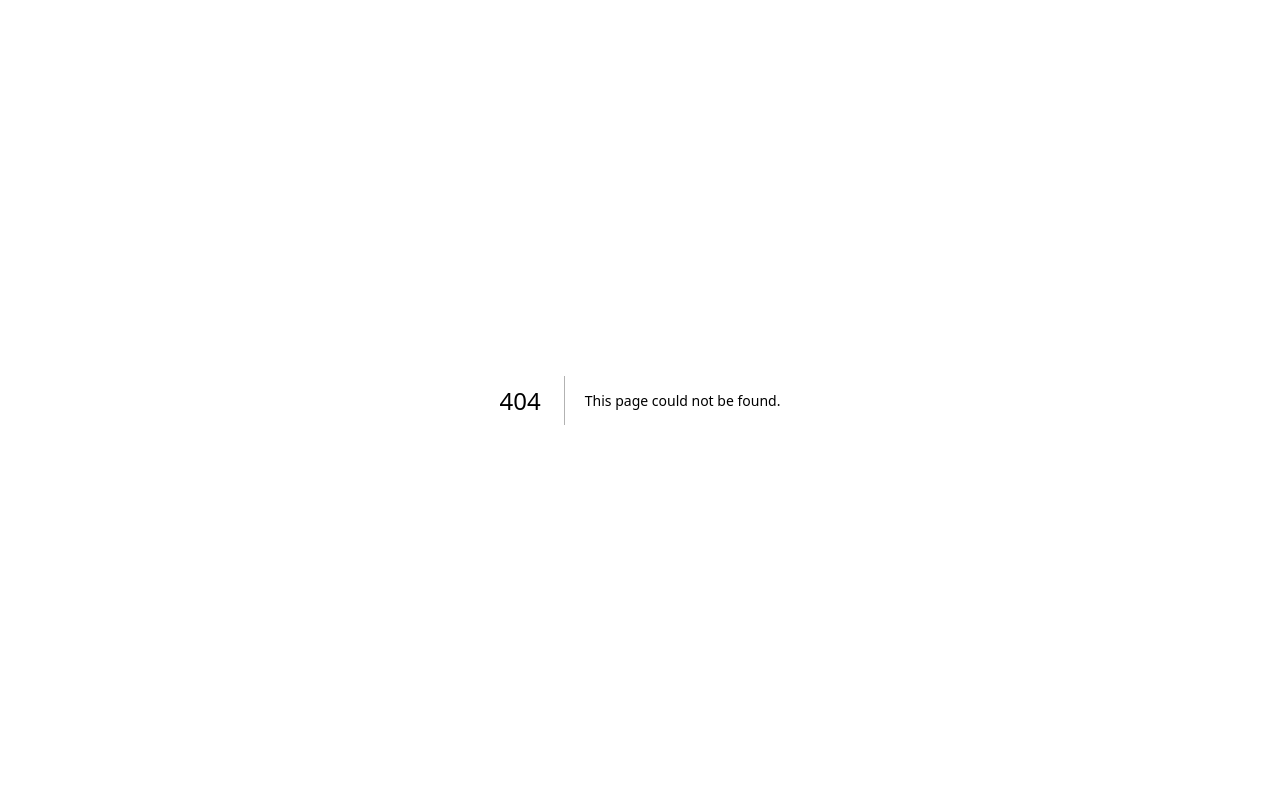
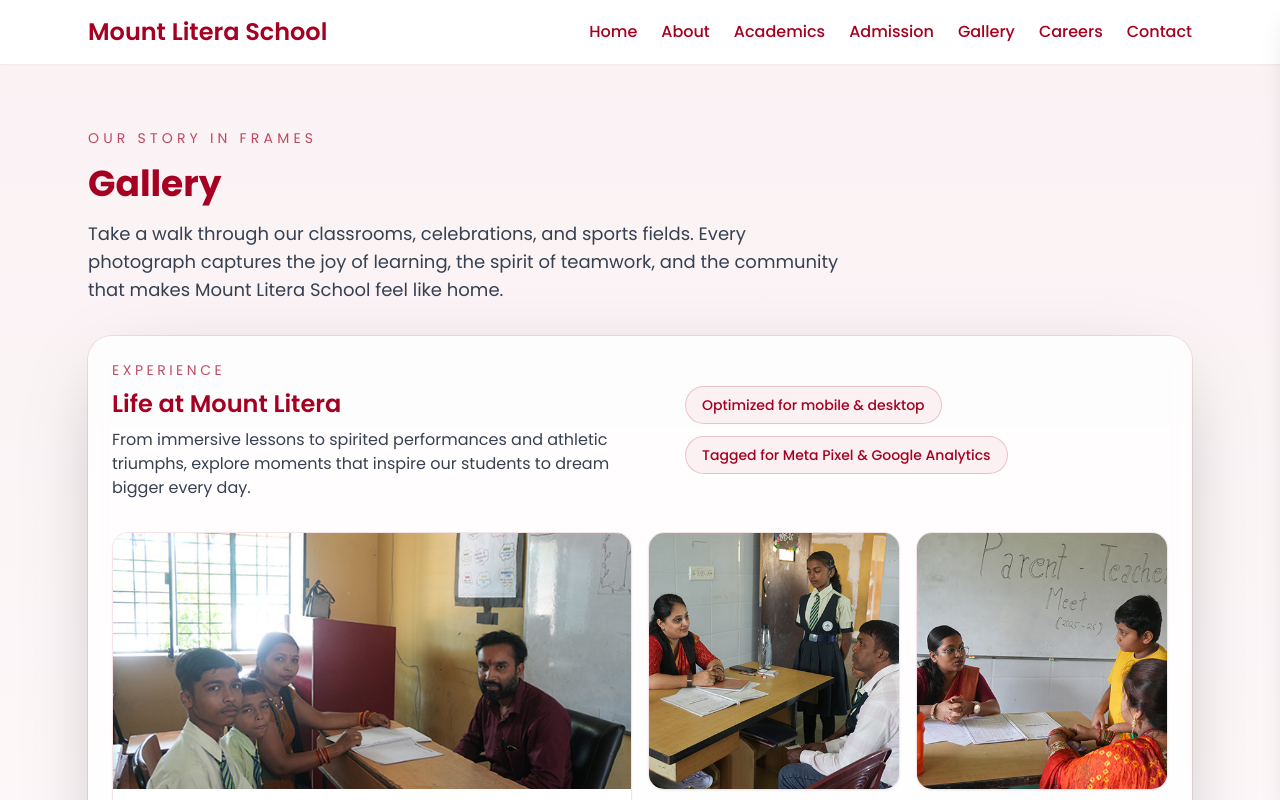
Before and after one commit to imagicity-stack/Mount-Litera-Website, a Next.js app: page /gallery in a window 1280 px wide. Before the commit this address had no page. Shown: the top 800 px of the page. Built offline with nearby package versions, Linux system fonts and the light colour scheme.

Commit message:
Add gallery page and navigation entry

```diff
--- a/components/Navbar.js
+++ b/components/Navbar.js
@@ -7,6 +7,7 @@ const navItems = [
   { label: 'About', href: '/about' },
   { label: 'Academics', href: '/academics' },
   { label: 'Admission', href: '/admission' },
+  { label: 'Gallery', href: '/gallery' },
   { label: 'Careers', href: '/careers' },
   { label: 'Contact', href: '/contact' }
 ];
--- /dev/null
+++ b/pages/gallery.js
@@ -0,0 +1,126 @@
+import { useEffect } from 'react';
+import Head from 'next/head';
+import Image from 'next/image';
+
+import Navbar from '@/components/Navbar';
+import Footer from '@/components/Footer';
+import { trackFacebookEvent } from '@/lib/facebookPixel';
+
+const galleryImages = [
+  { src: '/gallery/DSC00293.jpg', alt: 'Students collaborating in a bright classroom' },
+  { src: '/gallery/DSC00296.jpg', alt: 'Teacher guiding a student during a lesson' },
+  { src: '/gallery/DSC00297.jpg', alt: 'Classmates working together on an assignment' },
+  { src: '/gallery/DSC00306.jpg', alt: 'Learning materials arranged for an activity' },
+  { src: '/gallery/DSC01117.jpg', alt: 'Students smiling during a campus event' },
+  { src: '/gallery/DSC01120.jpg', alt: 'Group discussion taking place indoors' },
+  { src: '/gallery/DSC01122.jpg', alt: 'Students participating in hands-on learning' },
+  { src: '/gallery/DSC01123.jpg', alt: 'Teacher engaging students with visual aids' },
+  { src: '/gallery/DSC01125.jpg', alt: 'Students presenting their classroom work' },
+  { src: '/gallery/DSC01126.jpg', alt: 'Focused learner taking careful notes' },
+  { src: '/gallery/DSC01129.jpg', alt: 'Students interacting during a group task' },
+  { src: '/gallery/DSC01131.jpg', alt: 'Teacher providing personalized feedback' },
+  { src: '/gallery/DSC04871.jpg', alt: 'Students celebrating with colorful decorations' },
+  { src: '/gallery/DSC04883.jpg', alt: 'Artistic display created by students' },
+  { src: '/gallery/DSC04884.jpg', alt: 'Students preparing props for a performance' },
+  { src: '/gallery/DSC04889.jpg', alt: 'Energetic performance on the school stage' },
+  { src: '/gallery/DSC04891.jpg', alt: 'Students lined up for a school program' },
+  { src: '/gallery/DSC04899.jpg', alt: 'Performers sharing a moment backstage' },
+  { src: '/gallery/DSC04904.jpg', alt: 'Students rehearsing in coordinated outfits' },
+  { src: '/gallery/DSC04907.jpg', alt: 'Cheerful students applauding on stage' },
+  { src: '/gallery/DSC04910.jpg', alt: 'Stage lighting highlighting the performance' },
+  { src: '/gallery/DSC04924.jpg', alt: 'Students performing a choreographed dance' },
+  { src: '/gallery/DSC04931.jpg', alt: 'Friends sharing a smile after the show' },
+  { src: '/gallery/DSC04932.jpg', alt: 'Students showcasing a traditional performance' },
+  { src: '/gallery/DSC04937.jpg', alt: 'Colorful costumes during a cultural program' },
+  { src: '/gallery/DSC04952.jpg', alt: 'Students taking a bow after the performance' },
+  { src: '/gallery/DSC05617.jpg', alt: 'Students playing sports on the field' },
+  { src: '/gallery/DSC05620.jpg', alt: 'Athletes sprinting during track practice' },
+  { src: '/gallery/DSC05621.jpg', alt: 'Team huddle before a sports match' },
+  { src: '/gallery/DSC05626.jpg', alt: 'Outdoor activities on the school grounds' },
+  { src: '/gallery/DSC05628.jpg', alt: 'Students enjoying a friendly competition' },
+  { src: '/gallery/DSC05639.jpg', alt: 'Coach encouraging students during drills' },
+  { src: '/gallery/DSC08665.jpg', alt: 'Students celebrating achievements together' }
+];
+
+export default function GalleryPage() {
+  useEffect(() => {
+    trackFacebookEvent('ViewContent', {
+      page_path: '/gallery',
+      content_name: 'school_gallery',
+      content_category: 'gallery',
+    });
+  }, []);
+
+  return (
+    <>
+      <Head>
+        <title>Gallery | Mount Litera School</title>
+        <meta
+          name="description"
+          content="Explore vibrant moments from Mount Litera School — classroom learning, cultural programs, sports, and celebrations."
+        />
+      </Head>
+      <div className="min-h-screen bg-white text-gray-800 flex flex-col">
+        <Navbar />
+        <main className="flex-1">
+          <section className="bg-gradient-to-b from-cardinal/5 via-white to-white py-16">
+            <div className="max-w-6xl mx-auto px-6">
+              <p className="text-sm uppercase tracking-[0.3em] text-cardinal/70">Our Story in Frames</p>
+              <h1 className="mt-4 text-3xl md:text-4xl font-bold text-cardinal">Gallery</h1>
+              <p className="mt-4 max-w-3xl text-base md:text-lg text-gray-700">
+                Take a walk through our classrooms, celebrations, and sports fields. Every photograph captures the joy of learning,
+                the spirit of teamwork, and the community that makes Mount Litera School feel like home.
+              </p>
+              <div className="mt-8 rounded-3xl bg-white/80 p-6 shadow-[0_20px_80px_-30px_rgba(0,0,0,0.35)] ring-1 ring-cardinal/10 backdrop-blur">
+                <div className="flex flex-col gap-6 md:flex-row md:items-center md:justify-between">
+                  <div>
+                    <p className="text-sm uppercase tracking-[0.25em] text-cardinal/70">Experience</p>
+                    <h2 className="mt-2 text-2xl font-semibold text-cardinal">Life at Mount Litera</h2>
+                    <p className="mt-2 max-w-2xl text-gray-700">
+                      From immersive lessons to spirited performances and athletic triumphs, explore moments that inspire our students
+                      to dream bigger every day.
+                    </p>
+                  </div>
+                  <div className="flex flex-wrap items-center gap-3">
+                    <span className="rounded-full border border-cardinal/20 bg-cardinal/5 px-4 py-2 text-sm font-medium text-cardinal">
+                      Optimized for mobile &amp; desktop
+                    </span>
+                    <span className="rounded-full border border-cardinal/20 bg-cardinal/5 px-4 py-2 text-sm font-medium text-cardinal">
+                      Tagged for Meta Pixel &amp; Google Analytics
+                    </span>
+                  </div>
+                </div>
+                <div className="mt-8 grid grid-cols-1 gap-4 sm:grid-cols-2 lg:grid-cols-3 xl:grid-cols-4">
+                  {galleryImages.map((image, index) => (
+                    <figure
+                      key={image.src}
+                      className={`group relative overflow-hidden rounded-2xl border border-cardinal/10 bg-white/60 shadow-sm transition hover:-translate-y-1 hover:shadow-2xl ${
+                        index % 7 === 0 ? 'sm:col-span-2 sm:row-span-2' : ''
+                      }`}
+                    >
+                      <div className="relative h-56 w-full sm:h-64">
+                        <Image
+                          src={image.src}
+                          alt={image.alt}
+                          fill
+                          sizes="(max-width: 640px) 100vw, (max-width: 1024px) 50vw, (max-width: 1280px) 33vw, 25vw"
+                          className="object-cover transition duration-500 group-hover:scale-105"
+                          priority={index < 4}
+                        />
+                      </div>
+                      <figcaption className="absolute inset-x-0 bottom-0 z-10 bg-gradient-to-t from-black/60 via-black/20 to-transparent p-4 text-sm font-medium text-white opacity-0 backdrop-blur-sm transition group-hover:opacity-100">
+                        {image.alt}
+                      </figcaption>
+                      <div className="pointer-events-none absolute inset-0 bg-gradient-to-br from-cardinal/10 via-transparent to-cardinal/5 opacity-0 transition group-hover:opacity-100" />
+                    </figure>
+                  ))}
+                </div>
+              </div>
+            </div>
+          </section>
+        </main>
+        <Footer />
+      </div>
+    </>
+  );
+}
```
